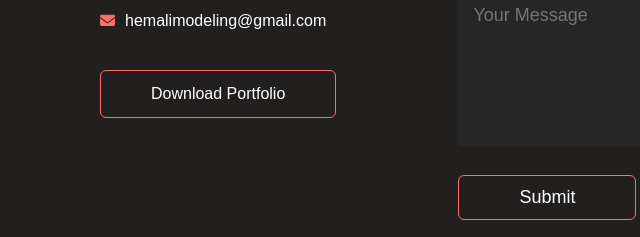
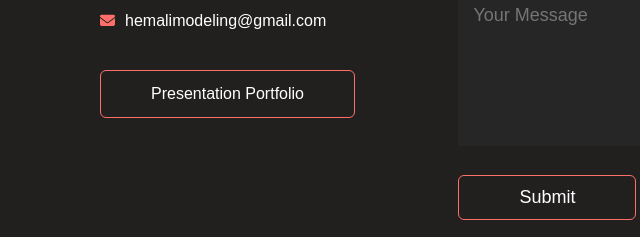
Before and after one commit to grayesih/Hemali-Website, a plain HTML site: page index.html in a window 1280 px wide. Shown: the part 5604-5841 px from the top of the page, 28-668 px from the left. Drawn offline with Linux system fonts and the light colour scheme.

Commit message:
Update "download portfolio" to "presentation portfolio"

```diff
--- a/index.html
+++ b/index.html
@@ -173,7 +173,7 @@
                 <h1 class="sub-title">Contact Me</h1>
                 <a href="mailto:hemalimodeling@gmail.com" class="contact"><i class="fa-sharp fa-solid fa-envelope"></i>hemalimodeling@gmail.com</a>
 
-                <a href="Hemali-Portfolio.pdf" download class="btn btn2">Download Portfolio</a>
+                <a href="Hemali-Portfolio.pdf" download class="btn btn2">Presentation Portfolio</a>
 
             </div>
             <div class="contact-right">
```
